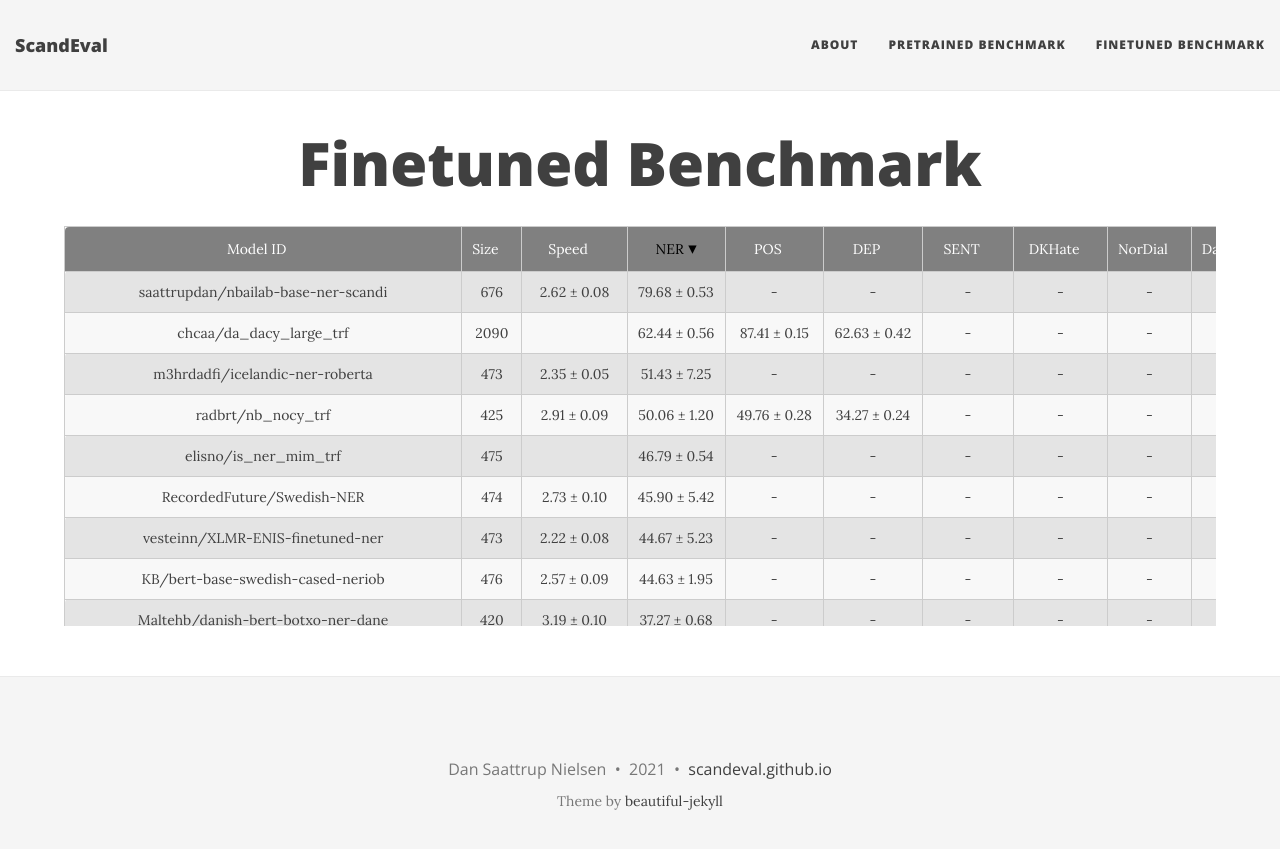
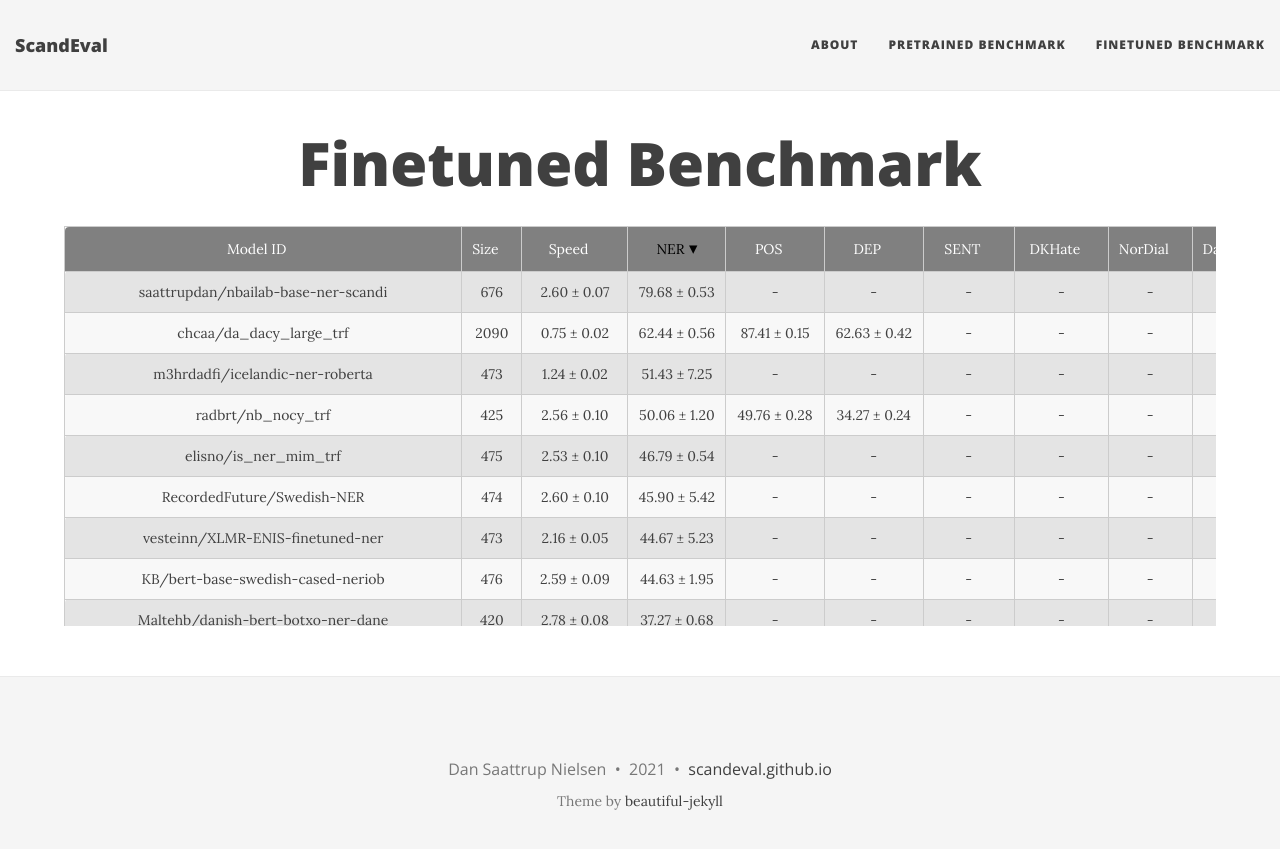
Before and after one commit to ScandEval/scandeval.github.io, a Jekyll site: the page built from finetuned.md, in a window 1280 px wide. Shown: the top 849 px of the page. Built offline with Jekyll 4.4.1, drawn with Linux system fonts in a browser that asks for light colours; nearby versions of some CDN libraries.

Commit message:
feat: Update both leaderboards

```diff
--- a/finetuned.md
+++ b/finetuned.md
@@ -54,7 +54,7 @@ title: Finetuned Benchmark
    <tr>
     <td>spacy/da_core_news_sm</td> <!-- Model ID -->
     <td class="size">18</td> <!-- Model size -->
-    <td class="speed"></td> <!-- Inference speed -->
+    <td class="speed">80.04 ± 11.12</td> <!-- Inference speed -->
     <td class="ner-score"></td> <!-- Mean NER score -->
     <td class="pos-score"></td> <!-- Mean POS score -->
     <td class="dep-score"></td> <!-- Mean dependency parsing score -->
@@ -92,7 +92,7 @@ title: Finetuned Benchmark
    <tr>
     <td>spacy/da_core_news_md</td> <!-- Model ID -->
     <td class="size">46</td> <!-- Model size -->
-    <td class="speed"></td> <!-- Inference speed -->
+    <td class="speed">74.01 ± 7.57</td> <!-- Inference speed -->
     <td class="ner-score"></td> <!-- Mean NER score -->
     <td class="pos-score"></td> <!-- Mean POS score -->
     <td class="dep-score"></td> <!-- Mean dependency parsing score -->
@@ -130,7 +130,7 @@ title: Finetuned Benchmark
    <tr>
     <td>spacy/da_core_news_lg</td> <!-- Model ID -->
     <td class="size">547</td> <!-- Model size -->
-    <td class="speed"></td> <!-- Inference speed -->
+    <td class="speed">74.22 ± 6.38</td> <!-- Inference speed -->
     <td class="ner-score"></td> <!-- Mean NER score -->
     <td class="pos-score"></td> <!-- Mean POS score -->
     <td class="dep-score"></td> <!-- Mean dependency parsing score -->
@@ -168,7 +168,7 @@ title: Finetuned Benchmark
    <tr>
     <td>spacy/da_core_news_trf</td> <!-- Model ID -->
     <td class="size">422</td> <!-- Model size -->
-    <td class="speed"></td> <!-- Inference speed -->
+    <td class="speed">2.80 ± 0.09</td> <!-- Inference speed -->
     <td class="ner-score"></td> <!-- Mean NER score -->
     <td class="pos-score"></td> <!-- Mean POS score -->
     <td class="dep-score"></td> <!-- Mean dependency parsing score -->
@@ -206,7 +206,7 @@ title: Finetuned Benchmark
    <tr>
     <td>chcaa/da_dacy_small_trf</td> <!-- Model ID -->
     <td class="size">52</td> <!-- Model size -->
-    <td class="speed">19.36 ± 0.95</td> <!-- Inference speed -->
+    <td class="speed">19.00 ± 0.85</td> <!-- Inference speed -->
     <td class="ner-score"></td> <!-- Mean NER score -->
     <td class="pos-score"></td> <!-- Mean POS score -->
     <td class="dep-score"></td> <!-- Mean dependency parsing score -->
@@ -244,7 +244,7 @@ title: Finetuned Benchmark
    <tr>
     <td>chcaa/da_dacy_medium_trf</td> <!-- Model ID -->
     <td class="size">422</td> <!-- Model size -->
-    <td class="speed">3.16 ± 0.12</td> <!-- Inference speed -->
+    <td class="speed">2.80 ± 0.08</td> <!-- Inference speed -->
     <td class="ner-score"></td> <!-- Mean NER score -->
     <td class="pos-score"></td> <!-- Mean POS score -->
     <td class="dep-score"></td> <!-- Mean dependency parsing score -->
@@ -282,7 +282,7 @@ title: Finetuned Benchmark
    <tr>
     <td>chcaa/da_dacy_large_trf</td> <!-- Model ID -->
     <td class="size">2090</td> <!-- Model size -->
-    <td class="speed"></td> <!-- Inference speed -->
+    <td class="speed">0.75 ± 0.02</td> <!-- Inference speed -->
     <td class="ner-score"></td> <!-- Mean NER score -->
     <td class="pos-score"></td> <!-- Mean POS score -->
     <td class="dep-score"></td> <!-- Mean dependency parsing score -->
@@ -320,7 +320,7 @@ title: Finetuned Benchmark
    <tr>
     <td>radbrt/nb_nocy_trf</td> <!-- Model ID -->
     <td class="size">425</td> <!-- Model size -->
-    <td class="speed">2.91 ± 0.09</td> <!-- Inference speed -->
+    <td class="speed">2.56 ± 0.10</td> <!-- Inference speed -->
     <td class="ner-score"></td> <!-- Mean NER score -->
     <td class="pos-score"></td> <!-- Mean POS score -->
     <td class="dep-score"></td> <!-- Mean dependency parsing score -->
@@ -358,7 +358,7 @@ title: Finetuned Benchmark
    <tr>
     <td>pin/senda</td> <!-- Model ID -->
     <td class="size">422</td> <!-- Model size -->
-    <td class="speed">3.17 ± 0.10</td> <!-- Inference speed -->
+    <td class="speed">2.75 ± 0.08</td> <!-- Inference speed -->
     <td class="ner-score">-</td> <!-- Mean NER score -->
     <td class="pos-score">-</td> <!-- Mean POS score -->
     <td class="dep-score">-</td> <!-- Mean dependency parsing score -->
@@ -396,7 +396,7 @@ title: Finetuned Benchmark
    <tr>
     <td>saattrupdan/nbailab-base-ner-scandi</td> <!-- Model ID -->
     <td class="size">676</td> <!-- Model size -->
-    <td class="speed">2.62 ± 0.08</td> <!-- Inference speed -->
+    <td class="speed">2.60 ± 0.07</td> <!-- Inference speed -->
     <td class="ner-score"></td> <!-- Mean NER score -->
     <td class="pos-score">-</td> <!-- Mean POS score -->
     <td class="dep-score">-</td> <!-- Mean dependency parsing score -->
@@ -434,7 +434,7 @@ title: Finetuned Benchmark
    <tr>
     <td>Maltehb/-l-ctra-danish-electra-small-cased-ner-dane</td> <!-- Model ID -->
     <td class="size">52</td> <!-- Model size -->
-    <td class="speed"></td> <!-- Inference speed -->
+    <td class="speed">20.88 ± 0.98</td> <!-- Inference speed -->
     <td class="ner-score"></td> <!-- Mean NER score -->
     <td class="pos-score">-</td> <!-- Mean POS score -->
     <td class="dep-score">-</td> <!-- Mean dependency parsing score -->
@@ -472,7 +472,7 @@ title: Finetuned Benchmark
    <tr>
     <td>Maltehb/-l-ctra-danish-electra-small-uncased-ner-dane</td> <!-- Model ID -->
     <td class="size">52</td> <!-- Model size -->
-    <td class="speed"></td> <!-- Inference speed -->
+    <td class="speed">20.19 ± 1.13</td> <!-- Inference speed -->
     <td class="ner-score"></td> <!-- Mean NER score -->
     <td class="pos-score">-</td> <!-- Mean POS score -->
     <td class="dep-score">-</td> <!-- Mean dependency parsing score -->
@@ -510,7 +510,7 @@ title: Finetuned Benchmark
    <tr>
     <td>Maltehb/danish-bert-botxo-ner-dane</td> <!-- Model ID -->
     <td class="size">420</td> <!-- Model size -->
-    <td class="speed">3.19 ± 0.10</td> <!-- Inference speed -->
+    <td class="speed">2.78 ± 0.08</td> <!-- Inference speed -->
     <td class="ner-score"></td> <!-- Mean NER score -->
     <td class="pos-score">-</td> <!-- Mean POS score -->
     <td class="dep-score">-</td> <!-- Mean dependency parsing score -->
@@ -548,7 +548,7 @@ title: Finetuned Benchmark
    <tr>
     <td>KBLab/swedish-spacy-pipeline</td> <!-- Model ID -->
     <td class="size">476</td> <!-- Model size -->
-    <td class="speed"></td> <!-- Inference speed -->
+    <td class="speed">1.29 ± 0.03</td> <!-- Inference speed -->
     <td class="ner-score"></td> <!-- Mean NER score -->
     <td class="pos-score"></td> <!-- Mean POS score -->
     <td class="dep-score"></td> <!-- Mean dependency parsing score -->
@@ -586,7 +586,7 @@ title: Finetuned Benchmark
    <tr>
     <td>KB/bert-base-swedish-cased-neriob</td> <!-- Model ID -->
     <td class="size">476</td> <!-- Model size -->
-    <td class="speed">2.57 ± 0.09</td> <!-- Inference speed -->
+    <td class="speed">2.59 ± 0.09</td> <!-- Inference speed -->
     <td class="ner-score"></td> <!-- Mean NER score -->
     <td class="pos-score">-</td> <!-- Mean POS score -->
     <td class="dep-score">-</td> <!-- Mean dependency parsing score -->
@@ -624,7 +624,7 @@ title: Finetuned Benchmark
    <tr>
     <td>RecordedFuture/Swedish-NER</td> <!-- Model ID -->
     <td class="size">474</td> <!-- Model size -->
-    <td class="speed">2.73 ± 0.10</td> <!-- Inference speed -->
+    <td class="speed">2.60 ± 0.10</td> <!-- Inference speed -->
     <td class="ner-score"></td> <!-- Mean NER score -->
     <td class="pos-score">-</td> <!-- Mean POS score -->
     <td class="dep-score">-</td> <!-- Mean dependency parsing score -->
@@ -662,7 +662,7 @@ title: Finetuned Benchmark
    <tr>
     <td>elisno/is_ner_mim_trf</td> <!-- Model ID -->
     <td class="size">475</td> <!-- Model size -->
-    <td class="speed"></td> <!-- Inference speed -->
+    <td class="speed">2.53 ± 0.10</td> <!-- Inference speed -->
     <td class="ner-score"></td> <!-- Mean NER score -->
     <td class="pos-score">-</td> <!-- Mean POS score -->
     <td class="dep-score">-</td> <!-- Mean dependency parsing score -->
@@ -700,7 +700,7 @@ title: Finetuned Benchmark
    <tr>
     <td>m3hrdadfi/icelandic-ner-roberta</td> <!-- Model ID -->
     <td class="size">473</td> <!-- Model size -->
-    <td class="speed">2.35 ± 0.05</td> <!-- Inference speed -->
+    <td class="speed">1.24 ± 0.02</td> <!-- Inference speed -->
     <td class="ner-score"></td> <!-- Mean NER score -->
     <td class="pos-score">-</td> <!-- Mean POS score -->
     <td class="dep-score">-</td> <!-- Mean dependency parsing score -->
@@ -738,7 +738,7 @@ title: Finetuned Benchmark
    <tr>
     <td>vesteinn/XLMR-ENIS-finetuned-ner</td> <!-- Model ID -->
     <td class="size">473</td> <!-- Model size -->
-    <td class="speed">2.22 ± 0.08</td> <!-- Inference speed -->
+    <td class="speed">2.16 ± 0.05</td> <!-- Inference speed -->
     <td class="ner-score"></td> <!-- Mean NER score -->
     <td class="pos-score">-</td> <!-- Mean POS score -->
     <td class="dep-score">-</td> <!-- Mean dependency parsing score -->
@@ -776,7 +776,7 @@ title: Finetuned Benchmark
    <tr>
     <td>spacy/xx_ent_wiki_sm</td> <!-- Model ID -->
     <td class="size">11</td> <!-- Model size -->
-    <td class="speed"></td> <!-- Inference speed -->
+    <td class="speed">194.79 ± 34.18</td> <!-- Inference speed -->
     <td class="ner-score"></td> <!-- Mean NER score -->
     <td class="pos-score">-</td> <!-- Mean POS score -->
     <td class="dep-score">-</td> <!-- Mean dependency parsing score -->
@@ -814,7 +814,7 @@ title: Finetuned Benchmark
    <tr>
     <td>spacy/nb_core_news_sm</td> <!-- Model ID -->
     <td class="size">15</td> <!-- Model size -->
-    <td class="speed"></td> <!-- Inference speed -->
+    <td class="speed">75.47 ± 8.26</td> <!-- Inference speed -->
     <td class="ner-score"></td> <!-- Mean NER score -->
     <td class="pos-score"></td> <!-- Mean POS score -->
     <td class="dep-score"></td> <!-- Mean dependency parsing score -->
@@ -928,7 +928,7 @@ title: Finetuned Benchmark
    <tr>
     <td>DaNLP/da-bert-tone-sentiment-polarity</td> <!-- Model ID -->
     <td class="size">422</td> <!-- Model size -->
-    <td class="speed"></td> <!-- Inference speed -->
+    <td class="speed">2.77 ± 0.11</td> <!-- Inference speed -->
     <td class="ner-score">-</td> <!-- Mean NER score -->
     <td class="pos-score">-</td> <!-- Mean POS score -->
     <td class="dep-score">-</td> <!-- Mean dependency parsing score -->
@@ -966,7 +966,7 @@ title: Finetuned Benchmark
    <tr>
     <td>DaNLP/da-bert-ner</td> <!-- Model ID -->
     <td class="size">420</td> <!-- Model size -->
-    <td class="speed">3.18 ± 0.08</td> <!-- Inference speed -->
+    <td class="speed">2.79 ± 0.10</td> <!-- Inference speed -->
     <td class="ner-score"></td> <!-- Mean NER score -->
     <td class="pos-score">-</td> <!-- Mean POS score -->
     <td class="dep-score">-</td> <!-- Mean dependency parsing score -->
@@ -1004,7 +1004,7 @@ title: Finetuned Benchmark
    <tr>
     <td>Guscode/DKbert-hatespeech-detection</td> <!-- Model ID -->
     <td class="size">422</td> <!-- Model size -->
-    <td class="speed"></td> <!-- Inference speed -->
+    <td class="speed">2.79 ± 0.08</td> <!-- Inference speed -->
     <td class="ner-score">-</td> <!-- Mean NER score -->
     <td class="pos-score">-</td> <!-- Mean POS score -->
     <td class="dep-score">-</td> <!-- Mean dependency parsing score -->
```
Also changed, not shown: pretrained.md (+41 -41 lines).
